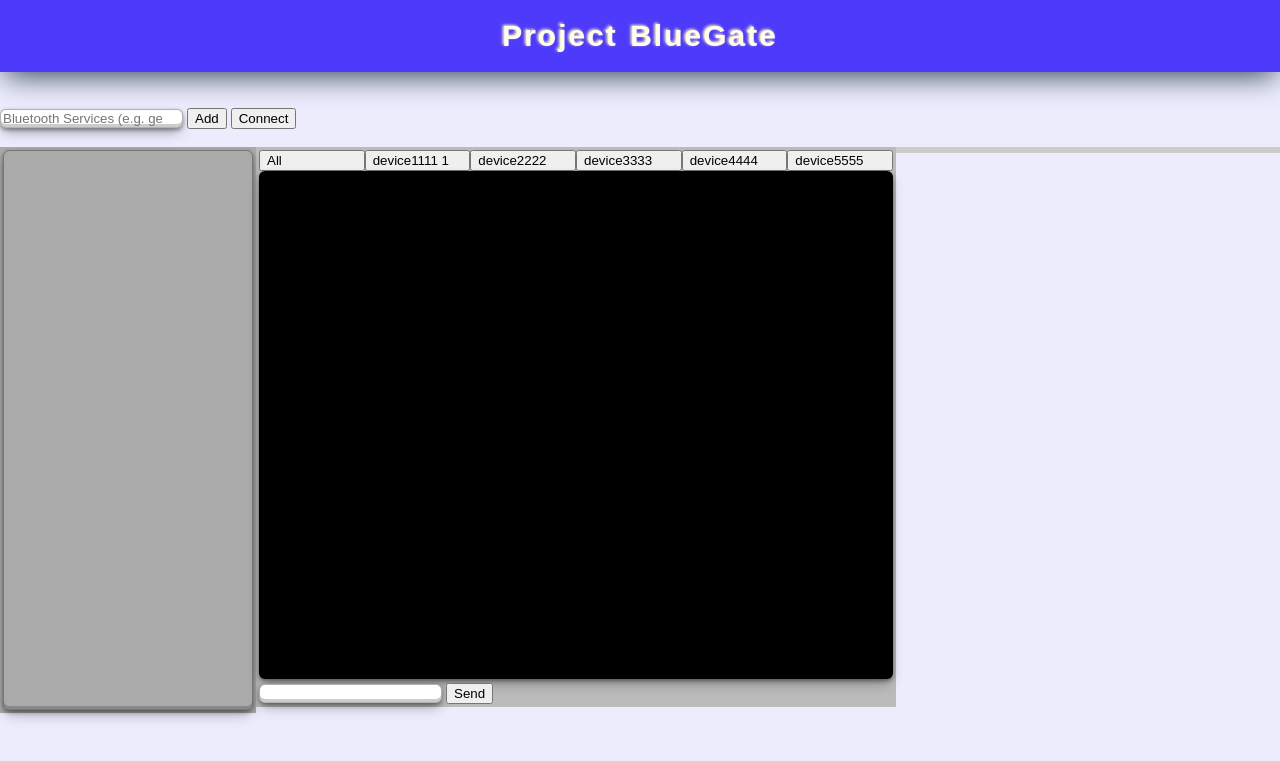
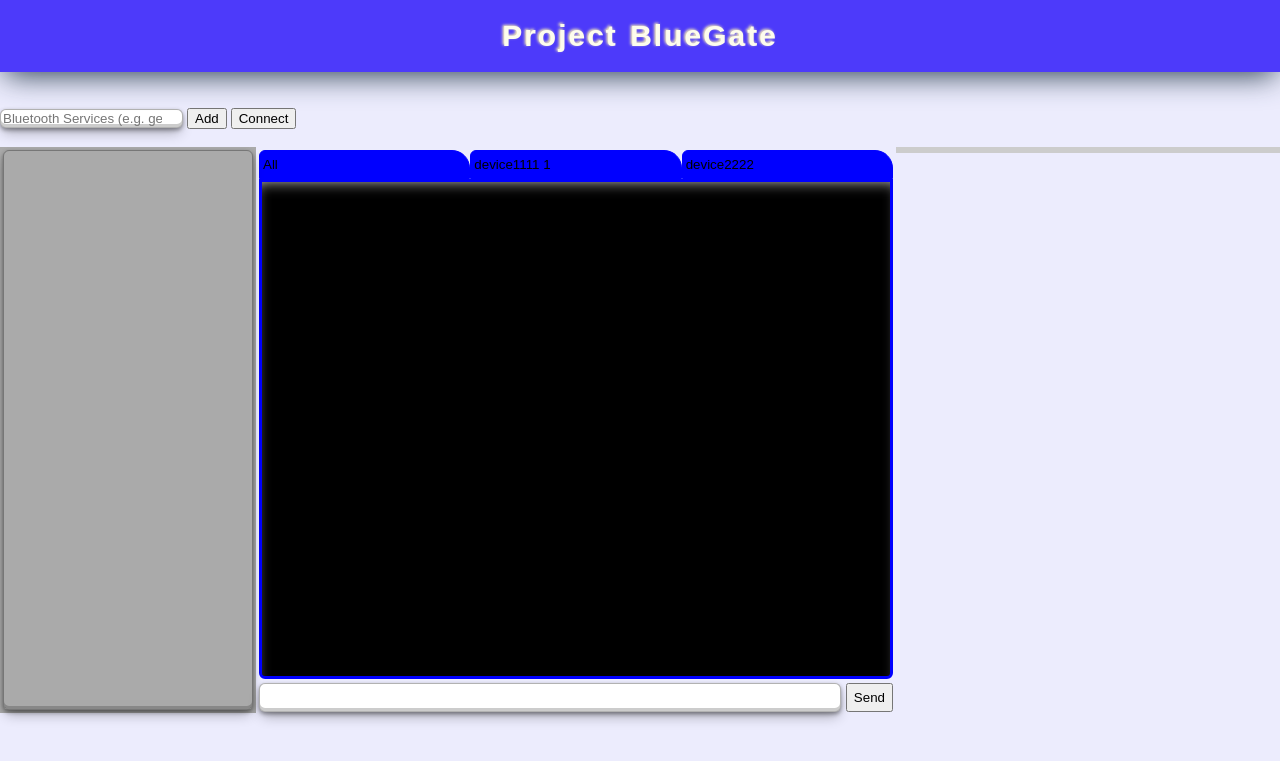
Before and after one commit to an36/Project_BlueGate, a PHP site: page / in a window 1280 px wide. Shown: the top 761 px of the page. Run offline with PHP 8.4, Linux system fonts and the light colour scheme.

Commit message:
tabs+border color & Terminal Input div size/wrap

```diff
--- a/src/css/main.css
+++ b/src/css/main.css
@@ -119,14 +119,39 @@ body{
     text-overflow: ellipsis;
     text-align: left;
     overflow: hidden;
+    border: 1px solid blue;
+    padding: 6px 3px;
+    background-color: blue;
+    border-top-left-radius: 6px;
+    border-top-right-radius: 18px;
 }
 
 .terminal{
     width: 100%;
-    height: calc(100vh - 36.44vh);
+    height: calc(100vh - 37.44vh);
     color: rgb(218, 218, 218);
     background-color: rgb(0, 0, 0);
     resize: none;
+    border-top-left-radius: 0;
+    border-top-right-radius: 0;
+    border: 3px solid blue;
+    box-shadow: inset 1px 8px 16px -10px whitesmoke;
+}
+
+.terminalInput{
+    white-space: nowrap;
+    display: flex;
+}
+
+.terminalInput Input{
+    width: 1%;
+    flex: 1;
+    text-overflow: ellipsis;
+    text-align: left;
+    overflow: hidden;
+    padding: 6px 3px;
+    direction: rtl;
+    margin-right: 5px;
 }
 
 .hidden{
--- a/src/index.html
+++ b/src/index.html
@@ -36,20 +36,24 @@
             </div>
         </div>
 
-        <div class="column2" style="background-color:#bbb;">
+        <!-- <div class="column2" style="background-color:#bbb;"> -->
+        <div class="column2">
             <div class="tab" id="tab">
                 <button id="Allbtn" onclick="showAllTerminal();">All</button>
                 <button id="Allbtn1" onclick="showAllTerminal();">device1111 1</button>
                 <button id="Allbtn2" onclick="showAllTerminal();">device2222</button>
-                <button id="Allbtn3" onclick="showAllTerminal();">device3333</button>
+                <!-- <button id="Allbtn3" onclick="showAllTerminal();">device3333</button>
                 <button id="Allbtn4" onclick="showAllTerminal();">device4444</button>
-                <button id="Allbtn5" onclick="showAllTerminal();">device5555</button>
+                <button id="Allbtn5" onclick="showAllTerminal();">device5555</button> -->
             </div>
             <div id="terminals">
                 <textarea class="boxes terminal" readonly id="AllTerminal"></textarea>
                 <!-- <textarea class="boxes terminal" readonly id="terminal2"></textarea> -->
             </div>
-            <input type="text" id="sendtext" class="boxes"> <button id="sendbtn">Send</button>
+            <div class= "terminalInput">
+                <input type="text" id="sendtext" class="boxes">
+                <button id="sendbtn">Send</button>
+            </div>
         </div>
 
         <div class="column3" style="background-color:#ccc;">
```
